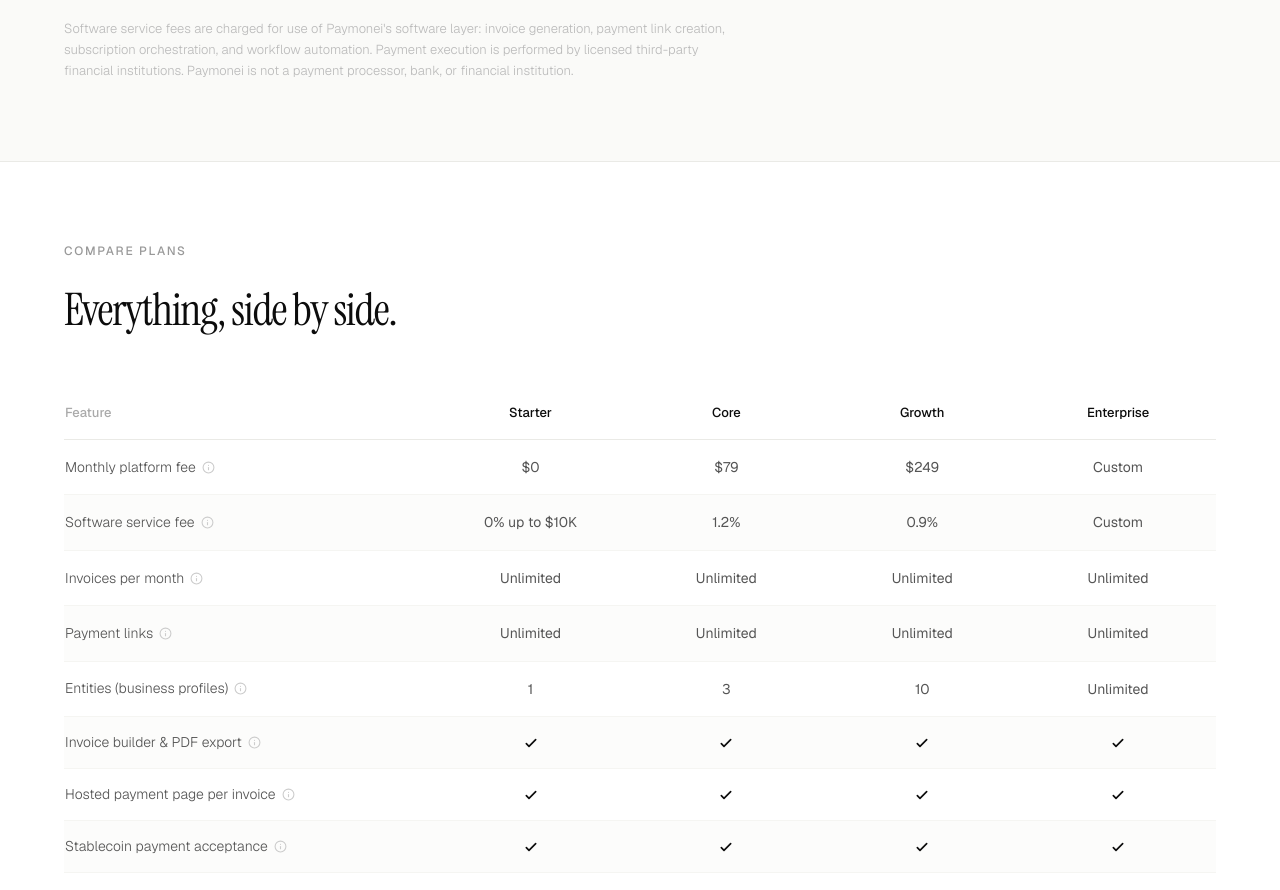
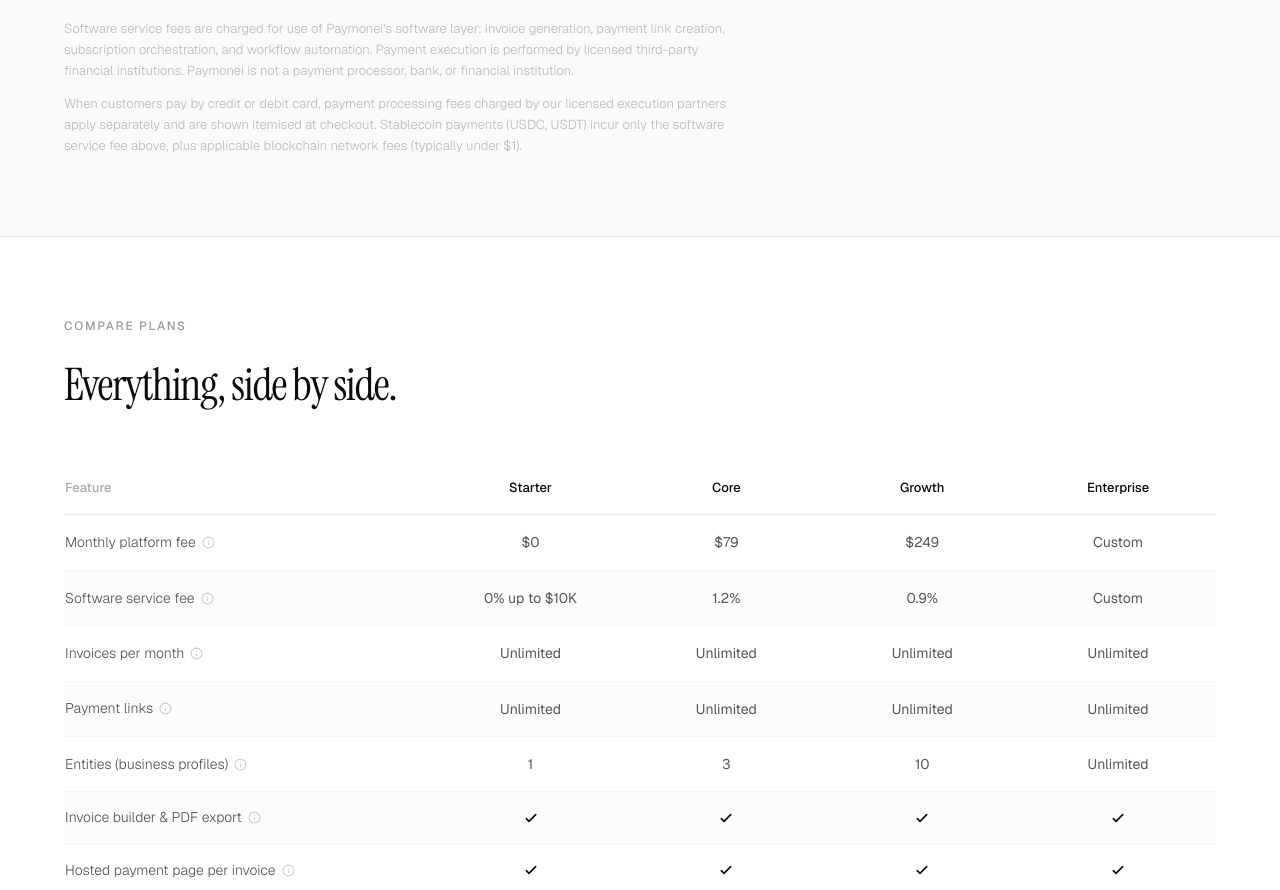
Before and after one commit to omniasky/paymonei-website, a Next.js app: page /pricing in a window 1280 px wide. Shown: the part 1432-2322 px from the top of the page. Built offline with nearby package versions, Linux system fonts and the light colour scheme.

Commit message:
pricing: disclose card processing fee stacking; clarify stablecoin = software fee only

```diff
--- a/src/app/pricing/page.tsx
+++ b/src/app/pricing/page.tsx
@@ -436,6 +436,9 @@
             <p className="mt-5 text-[13px] text-[#BBB] font-light leading-relaxed max-w-2xl">
               Software service fees are charged for use of Paymonei&apos;s software layer: invoice generation, payment link creation, subscription orchestration, and workflow automation. Payment execution is performed by licensed third-party financial institutions. Paymonei is not a payment processor, bank, or financial institution.
             </p>
+            <p className="mt-3 text-[13px] text-[#BBB] font-light leading-relaxed max-w-2xl">
+              When customers pay by credit or debit card, payment processing fees charged by our licensed execution partners apply separately and are shown itemised at checkout. Stablecoin payments (USDC, USDT) incur only the software service fee above, plus applicable blockchain network fees (typically under $1).
+            </p>
           </div>
         </section>
 
```
